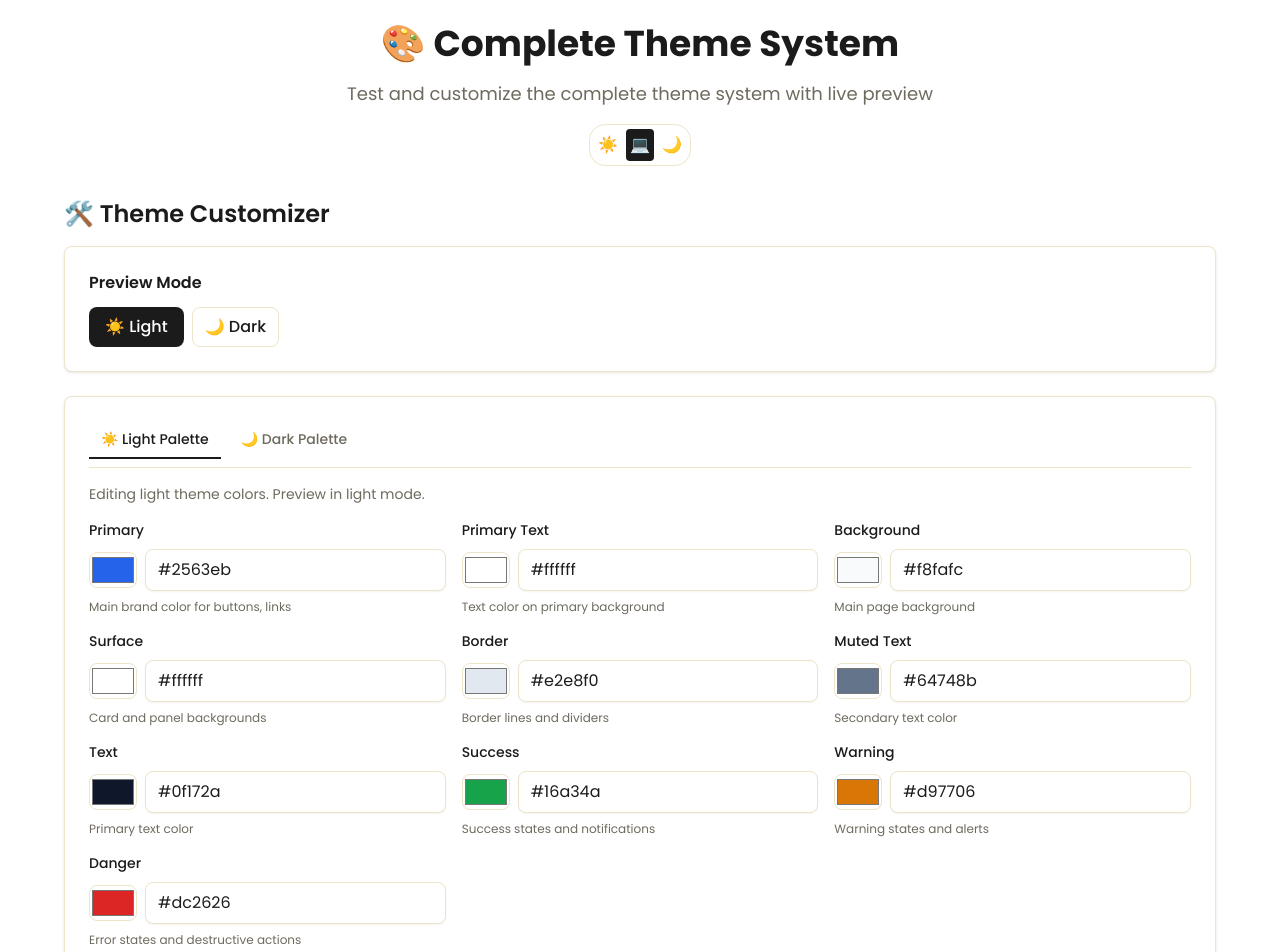
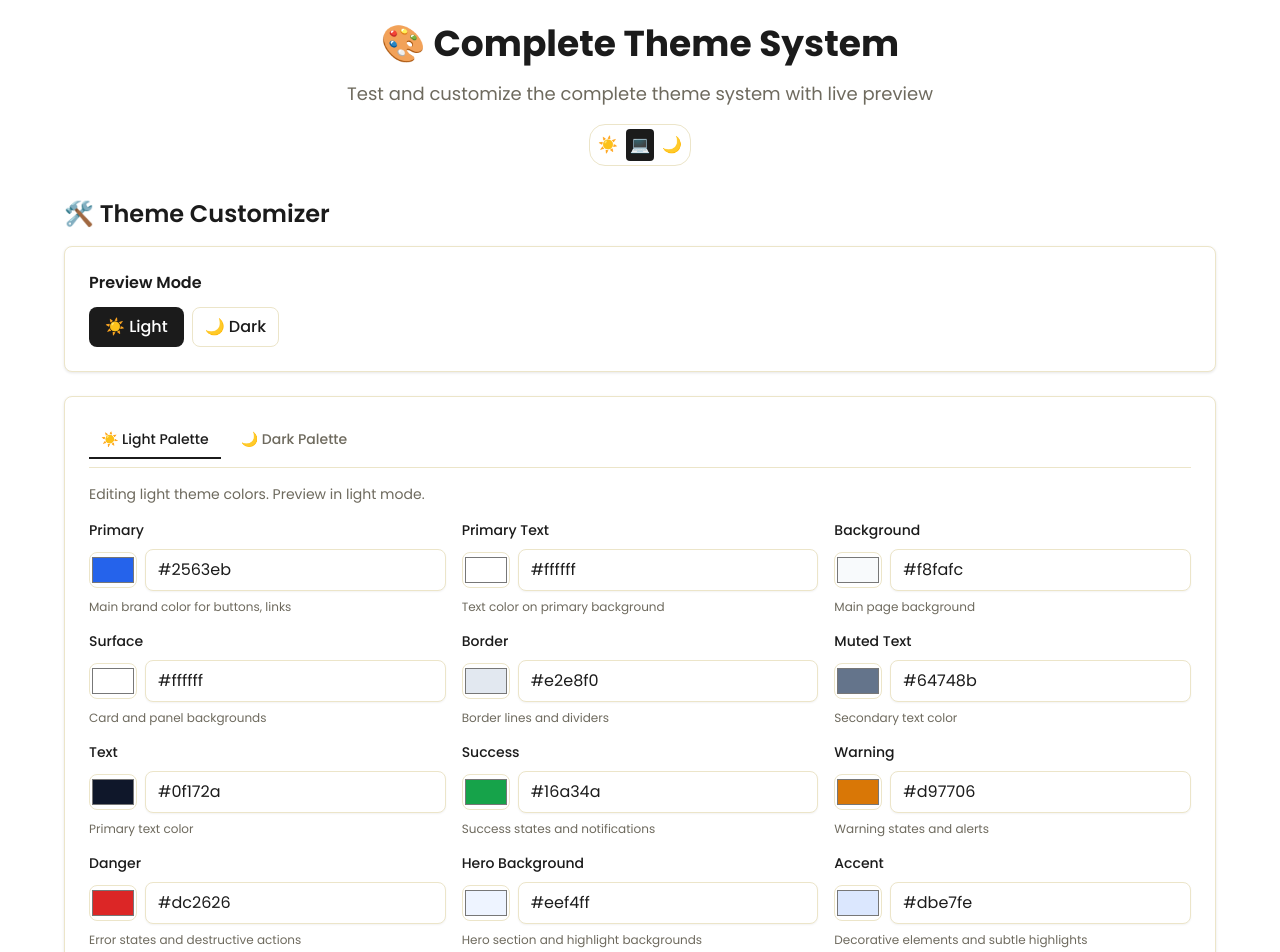
Before and after one commit to spurvancelabs/nibras, a Next.js app: page /test-theme in a window 1280 px wide. Shown: the top 952 px of the page. Built offline with nearby package versions, Linux system fonts and the light colour scheme; no server answers; the database is empty.

Commit message:
update: home page redesign/theme setup

```diff
--- a/components/ThemeCustomizer.tsx
+++ b/components/ThemeCustomizer.tsx
@@ -14,6 +14,8 @@ const DEFAULT_LIGHT: ThemePalette = {
   success: '#16a34a',
   warning: '#d97706',
   danger: '#dc2626',
+  heroBg: '#eef4ff',
+  accent: '#dbe7fe',
 };
 
 const DEFAULT_DARK: ThemePalette = {
@@ -27,6 +29,8 @@ const DEFAULT_DARK: ThemePalette = {
   success: '#22c55e',
   warning: '#f59e0b',
   danger: '#ef4444',
+  heroBg: '#0f1a2e',
+  accent: '#1e3a5f',
 };
 
 export default function ThemeCustomizer() {
@@ -79,6 +83,8 @@ export default function ThemeCustomizer() {
     { key: 'success', label: 'Success', description: 'Success states and notifications' },
     { key: 'warning', label: 'Warning', description: 'Warning states and alerts' },
     { key: 'danger', label: 'Danger', description: 'Error states and destructive actions' },
+    { key: 'heroBg', label: 'Hero Background', description: 'Hero section and highlight backgrounds' },
+    { key: 'accent', label: 'Accent', description: 'Decorative elements and subtle highlights' },
   ];
 
   return (
```
